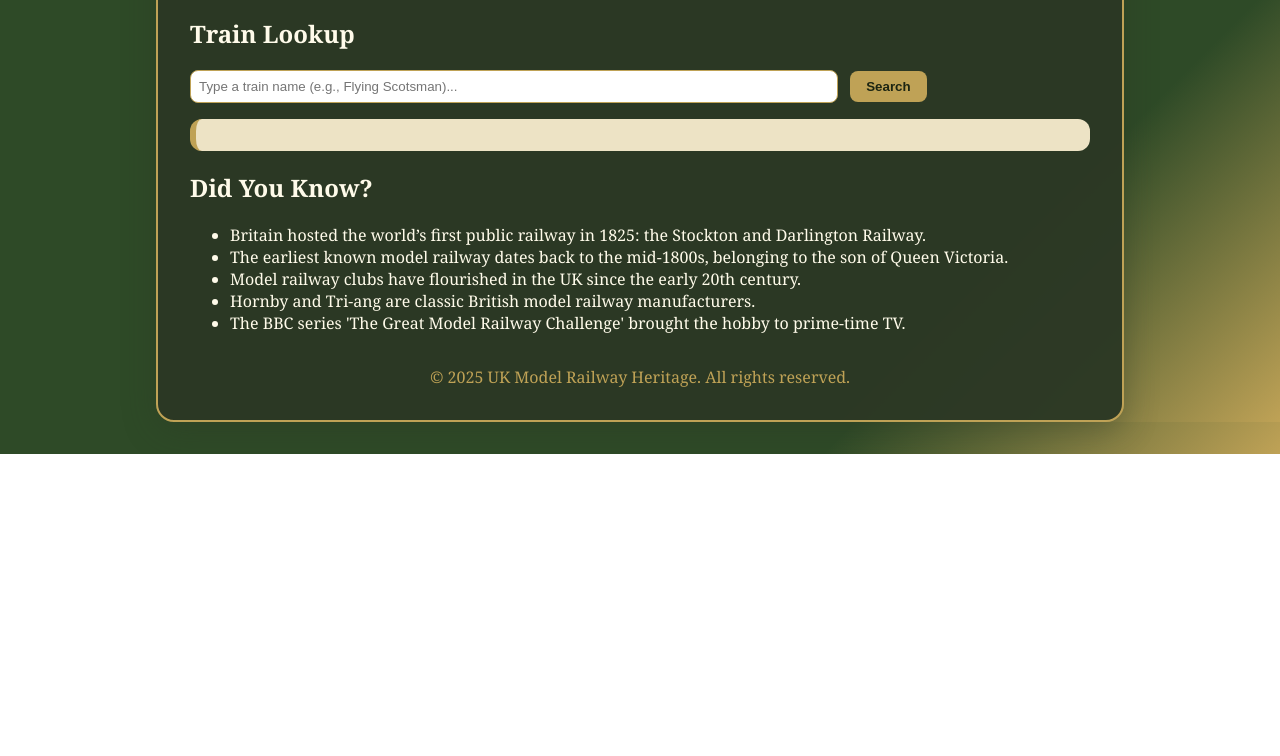
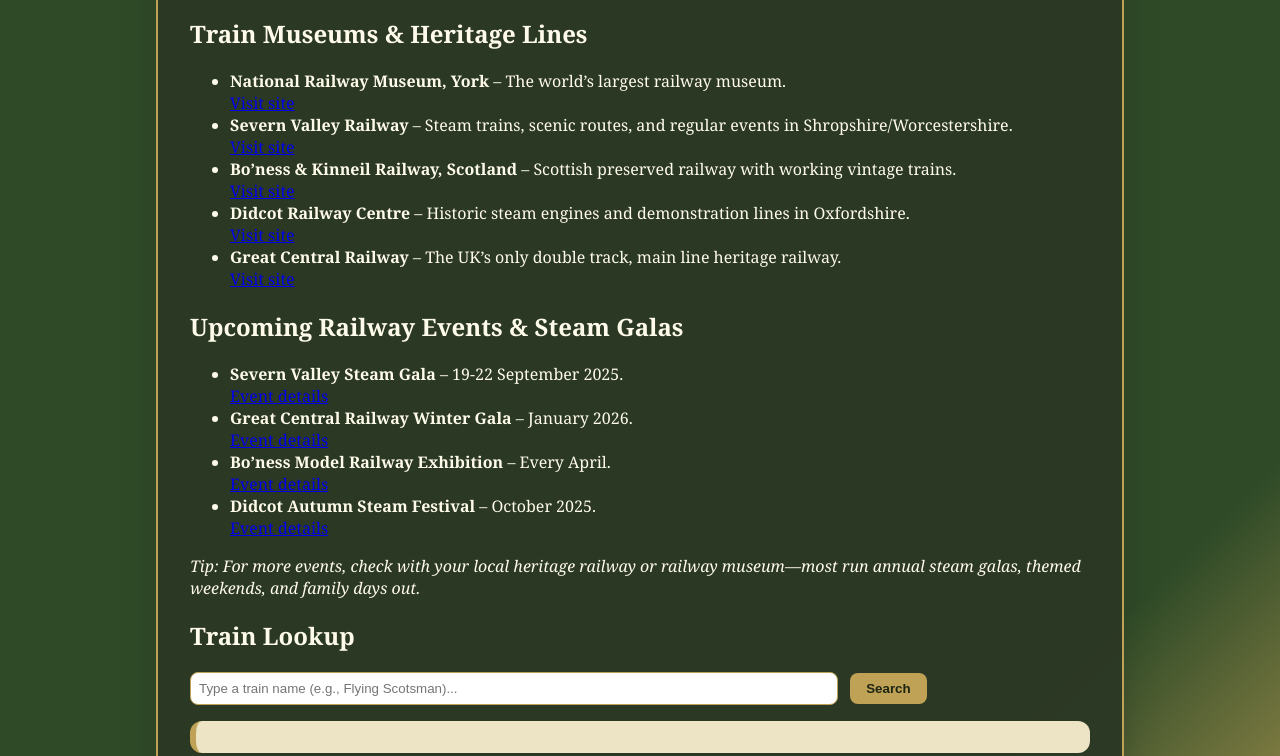
Before and after one commit to Missyrupert/Model-Railway, a plain HTML site: page index.html in a window 1280 px wide. Shown: the part 553-1309 px from the top of the page. Before the commit the page ends 1007 px from the top, so only its background shows below. Drawn offline with Linux system fonts and the light colour scheme.

Commit message:
Update index.html

```diff
--- a/index.html
+++ b/index.html
@@ -31,6 +31,56 @@
     </section>
 
     <section>
+  <h2>Train Museums & Heritage Lines</h2>
+  <ul class="museum-list">
+    <li>
+      <strong>National Railway Museum, York</strong> – The world’s largest railway museum.<br>
+      <a href="https://www.railwaymuseum.org.uk/" target="_blank">Visit site</a>
+    </li>
+    <li>
+      <strong>Severn Valley Railway</strong> – Steam trains, scenic routes, and regular events in Shropshire/Worcestershire.<br>
+      <a href="https://www.svr.co.uk/" target="_blank">Visit site</a>
+    </li>
+    <li>
+      <strong>Bo’ness & Kinneil Railway, Scotland</strong> – Scottish preserved railway with working vintage trains.<br>
+      <a href="https://www.bkrailway.co.uk/" target="_blank">Visit site</a>
+    </li>
+    <li>
+      <strong>Didcot Railway Centre</strong> – Historic steam engines and demonstration lines in Oxfordshire.<br>
+      <a href="https://didcotrailwaycentre.org.uk/" target="_blank">Visit site</a>
+    </li>
+    <li>
+      <strong>Great Central Railway</strong> – The UK’s only double track, main line heritage railway.<br>
+      <a href="https://www.gcrailway.co.uk/" target="_blank">Visit site</a>
+    </li>
+  </ul>
+</section>
+
+<section>
+  <h2>Upcoming Railway Events & Steam Galas</h2>
+  <ul class="event-list">
+    <li>
+      <strong>Severn Valley Steam Gala</strong> – 19-22 September 2025.<br>
+      <a href="https://www.svr.co.uk/steam-gala/" target="_blank">Event details</a>
+    </li>
+    <li>
+      <strong>Great Central Railway Winter Gala</strong> – January 2026.<br>
+      <a href="https://www.gcrailway.co.uk/winter-gala/" target="_blank">Event details</a>
+    </li>
+    <li>
+      <strong>Bo’ness Model Railway Exhibition</strong> – Every April.<br>
+      <a href="https://www.bkrailway.co.uk/events/" target="_blank">Event details</a>
+    </li>
+    <li>
+      <strong>Didcot Autumn Steam Festival</strong> – October 2025.<br>
+      <a href="https://didcotrailwaycentre.org.uk/events/autumn-steam-festival" target="_blank">Event details</a>
+    </li>
+  </ul>
+  <p>
+    <em>Tip: For more events, check with your local heritage railway or railway museum—most run annual steam galas, themed weekends, and family days out.</em>
+  </p>
+</section>
+    <section>
       <h2>Train Lookup</h2>
       <form id="train-form">
         <input
```
